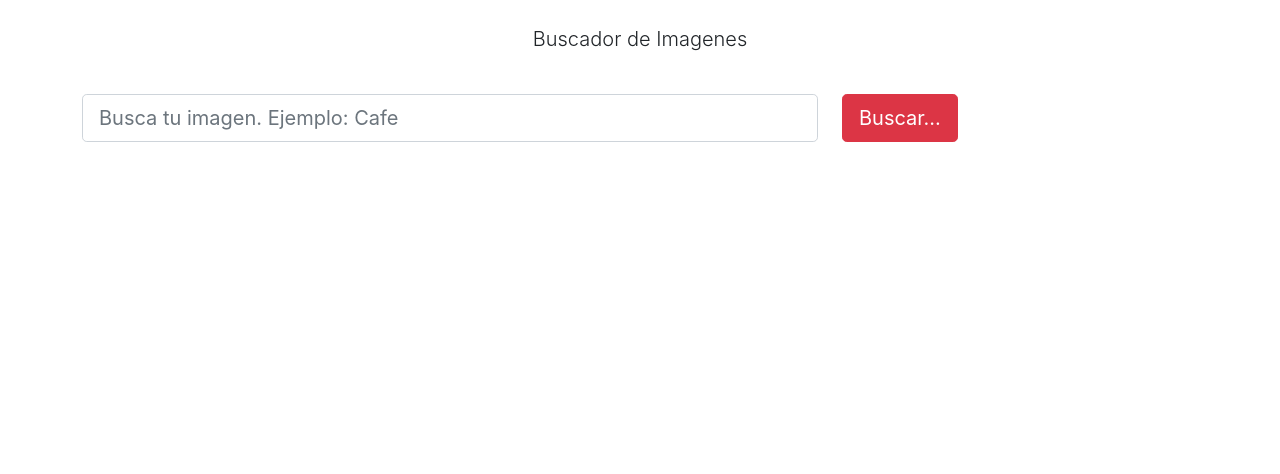
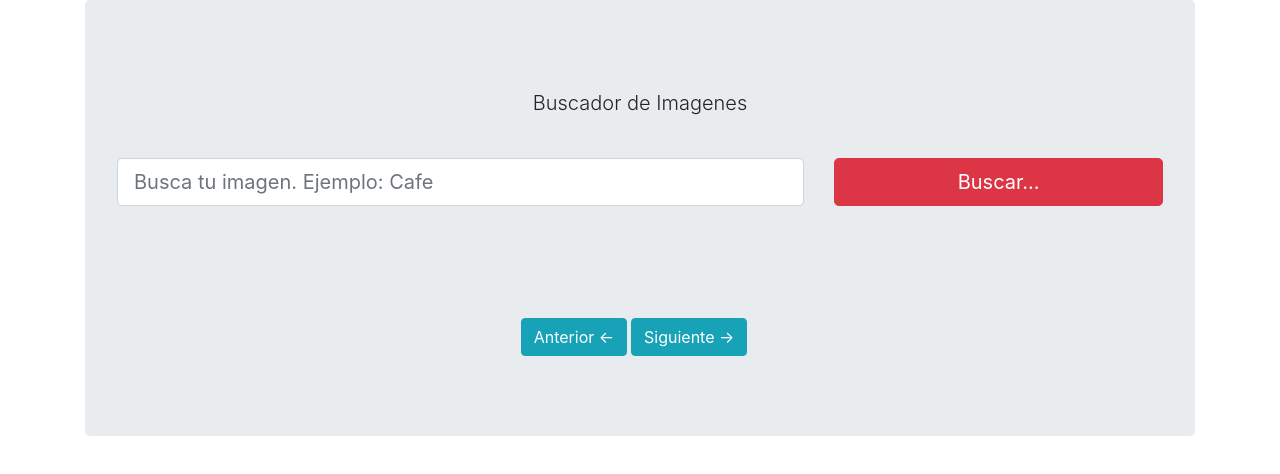
Before and after one commit to vii-13/Buscador, a React (Create React App) app: page / in a window 1280 px wide. Shown: the top 474 px of the page. Built offline with nearby package versions, Linux system fonts and the light colour scheme.

Commit message:
agregando componentes

```diff
--- a/public/index.html
+++ b/public/index.html
@@ -17,6 +17,7 @@
     <link rel="manifest" href="%PUBLIC_URL%/manifest.json" />
     <link rel="manifest" href="https://bootswatch.com/4/superhero/bootstrap.min.css" />
     <link href="https://cdn.jsdelivr.net/npm/bootstrap@5.0.0-beta3/dist/css/bootstrap.min.css" rel="stylesheet" integrity="sha384-eOJMYsd53ii+scO/bJGFsiCZc+5NDVN2yr8+0RDqr0Ql0h+rP48ckxlpbzKgwra6" crossorigin="anonymous">
+    <link rel="stylesheet" href="https://cdn.jsdelivr.net/npm/bootstrap@4.6.0/dist/css/bootstrap.min.css" integrity="sha384-B0vP5xmATw1+K9KRQjQERJvTumQW0nPEzvF6L/Z6nronJ3oUOFUFpCjEUQouq2+l" crossorigin="anonymous">
     <!--
       Notice the use of %PUBLIC_URL% in the tags above.
       It will be replaced with the URL of the `public` folder during the build.
--- a/src/App.js
+++ b/src/App.js
@@ -1,26 +1,68 @@
 import React, { Component } from 'react';
 import Buscador from './componentes/Buscador';
+import Resultado from './componentes/Resultado';
 
 class App extends Component {
 
   state = {
     termino:'',
-    imagenes: []
+    imagenes: [],
+    pagina: ''
   }
+  scroll = () => {
+    const elemento = document.querySelector('.jumbotron');
+    elemento.scrollIntoView('smooth','start')
+  }
+paginaAnterior = () => {
+ //Leer el state de la pagina actual
+ let pagina = this.state.pagina;
+ // Resta uno a la pagina actual
+
+ //Si la pagina es 1 ya no era asi atras :v
+ if(pagina === 1) return null;
+ pagina-- ;
+ //Agregar el cambio al state
+ this.setState({
+   pagina
+ }, () => {
+  this.consultarApi();
+  this.scroll();
+});
+
+ //console.log(pagina);
+
+}
+paginaSiguiente = () => {
+ //Leer el state de la pagina actual
+ let pagina = this.state.pagina;
+ // Sumar uno a la pagina actual
+ pagina++ ;
+ //Agregar el cambio al state
+ this.setState({
+   pagina
+ }, () => {
+  this.consultarApi();
+  this.scroll();
+});
+ //console.log(pagina);
+}
 
   consultarApi = () => {
     const termino = this.state.termino;
-    const URL = `https://pixabay.com/api/?key=21166249-df6dd5dc586305b77e6a6b598&q=${termino}&per_page=30`;
-    // console.log(URL)
+    const pagina = this.state.pagina;
+    const URL = `https://pixabay.com/api/?key=21166249-df6dd5dc586305b77e6a6b598&q=${termino}&
+    per_page=30&page=${pagina}`;
 
+    console.log(URL);
     fetch(URL)
-      .then (respuesta => respuesta.json() )
-      .then (resultado => this.setState({imagenes : resultado.hits}) )
+    .then(respuesta => respuesta.json() )
+    .then(resultado => this.setState({ imagenes : resultado.hits }) )
     }
 
   datosBusqueda = (termino) => {
     this.setState({
-      termino
+      termino : termino,
+      pagina : 1
     }, () => {
       this.consultarApi();
     })
@@ -29,10 +71,22 @@ class App extends Component {
     return (
       <div className="container">
         <div className="jumbotron">
+        <div>
           <br/>
           <p className="lead text-center">Buscador de Imagenes</p>
           <br/>
-          <Buscador  datosBusqueda={this.datosBusqueda}/>
+          <Buscador
+                  datosBusqueda={this.datosBusqueda}
+          />
+        </div>
+        <div className="row content-center">
+              <Resultado
+                 imagenes={this.state.imagenes}
+                 paginaAnterior={this.paginaAnterior}
+                 paginaSiguiente={this.paginaSiguiente}
+
+                />
+        </div>
         </div>
       </div>
     );
--- /dev/null
+++ b/src/componentes/Imagen.js
@@ -0,0 +1,23 @@
+import React from 'react';
+
+const Imagen = (props) => {
+
+    const {largeImageURL, previewURL, tags, views} = props.imagen;
+
+    return (
+        <div className="col-12 col-sm-6 col-md-4  col-lg-3 mb-4">
+            <div className="card">
+                <img src={previewURL} alt={tags} className="card-img-top" />
+                <div className="card-body">
+                    <p className="card-text">{views} Vistas </p>
+
+                    <a href={largeImageURL} target="_blank" className="btn btn-primary
+                    btn-block">Ver Imagenes</a>
+                </div>
+            </div>
+        </div>
+    )
+
+
+}
+export default Imagen;
--- /dev/null
+++ b/src/componentes/Paginacion.js
@@ -0,0 +1,13 @@
+import react from 'react';
+
+const Paginacion = props => {
+    return (
+        <div className="py-3 pagination justify-content-center">
+            <button onClick={props.paginaAnterior} type="button" className="btn btn-info mr-1">Anterior &larr;
+            </button>
+            <button onClick={props.paginaSiguiente} type="button" className="btn btn-info">Siguiente &rarr;
+            </button>
+        </div>
+    )
+}
+export default Paginacion;
--- /dev/null
+++ b/src/componentes/Resultado.js
@@ -0,0 +1,48 @@
+import React, { Component } from 'react';
+import Imagen from './Imagen'
+import Paginacion from './Paginacion';
+
+class Resultado extends Component {
+    mostrarImagenes = () => {
+
+
+        const imagenes = this.props.imagenes;
+
+        if(imagenes.lenght === 0) return null;
+
+        //console.log(imagenes);
+
+
+        return (
+            <React.Fragment>
+                <div className="col-12 p-5 row">
+                    {imagenes.map(imagen => (
+                        <Imagen
+                        Key={Imagen.id}
+                        imagen={imagen}
+
+                        />
+
+                    ) ) }
+
+                </div>
+                <Paginacion
+                      paginaAnterior={this.props.paginaAnterior}
+                      paginaSiguiente={this.props.paginaSiguiente}
+                />
+            </React.Fragment>
+        )
+
+    }
+
+    render() {
+        return (
+            <React.Fragment>
+                {this.mostrarImagenes() }
+            </React.Fragment>
+
+        );
+    }
+}
+
+export default Resultado;
```
